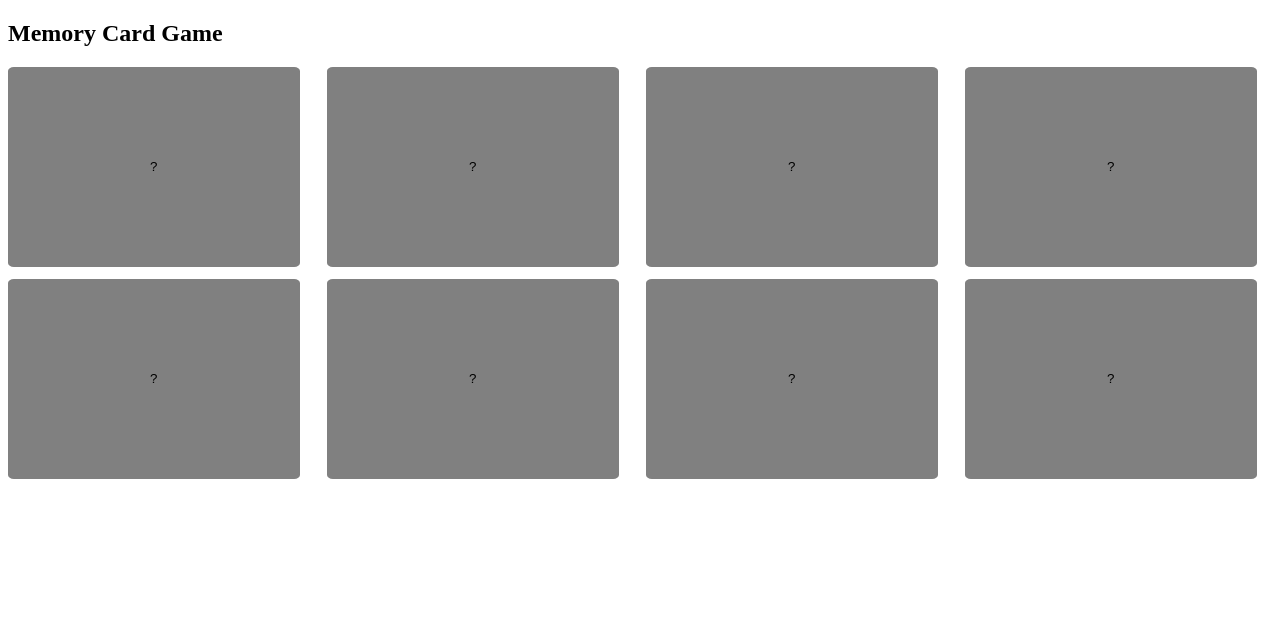
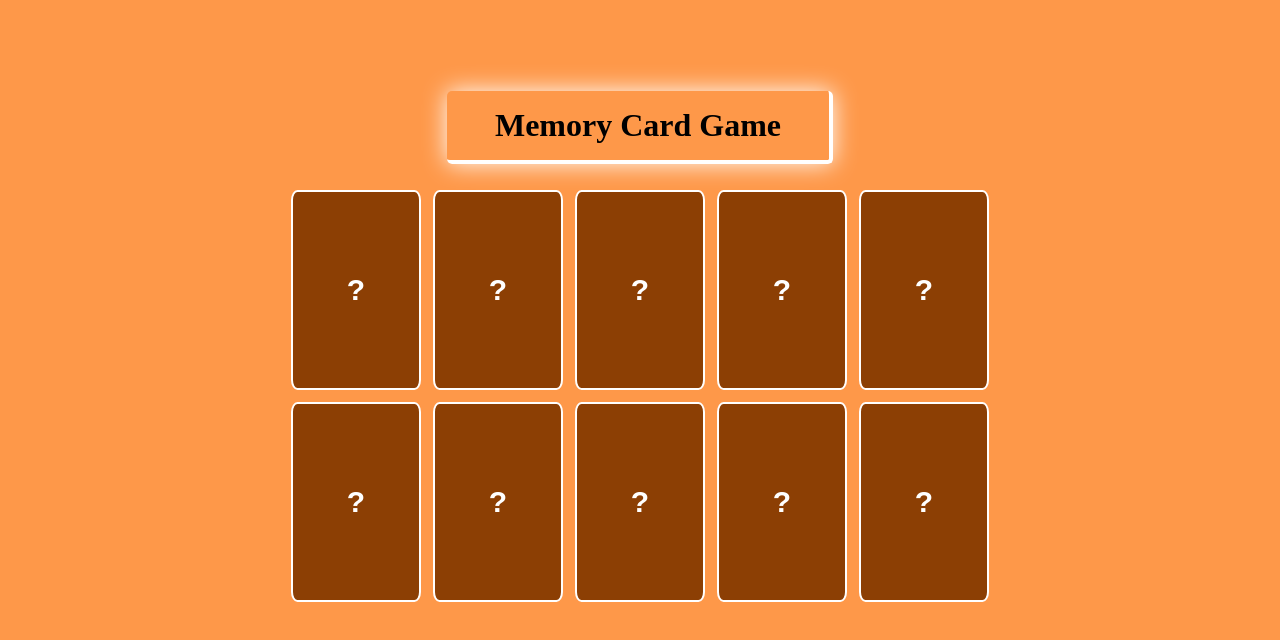
Before and after one commit to JAMILA-AIT-HAMOU/Memory-Card-Game, a React (Vite) app: page / in a window 1280 px wide. Shown: the top 640 px of the page. Built offline with nearby package versions, Linux system fonts and the light colour scheme.

Commit message:
styling..

```diff
--- a/src/App.css
+++ b/src/App.css
@@ -1,14 +1,39 @@
-
+section{
+  box-sizing: border-box;
+  display: flex;
+  flex-direction: column;
+  align-items: center;
+  margin: 4rem auto;
+  padding: 0 1rem;
+}
+h1{
+  box-shadow: 0 0 25px white;
+  padding: 1rem 3rem;
+  border-bottom:4px solid white;
+  border-right:4px solid white;
+  border-radius: 5px;
+  font-size: 2rem;
+}
 #cards{
   display: grid;
-  grid-template-columns: repeat(4, 1fr);
+  grid-template-columns: repeat(5, 1fr);
   grid-template-rows: repeat(3, 1fr);
   gap: 12px;
+  width: 100%;
 }
 #card{
-  width: 95%;
+  width: 130px;
   height: 200px;
-  border: 2px solid grey;
-  background-color: grey;
-  border-radius: 2%;
+  border: 2px solid white;
+  background-color:var(--card-color);
+  color:white;
+  border-radius: 5%;
+  font-size: 30px;
+  font-weight: bold;
+  transition: 0.4s ease-in-out;
 }
+#card:hover{
+  cursor: pointer;
+  background-color: var(--hover-color);
+  transform: scale(1.05);
+}
--- a/src/App.jsx
+++ b/src/App.jsx
@@ -1,6 +1,4 @@
 import { useEffect, useState } from 'react'
-import reactLogo from './assets/react.svg'
-import viteLogo from '/vite.svg'
 import './App.css'
 
 function App() {
@@ -43,6 +41,16 @@ function App() {
   },{
     id:8,
     text:"D",
+    lockBoard:false,
+    matched:false,
+  },{
+    id:9,
+    text:"E",
+    lockBoard:false,
+    matched:false,
+  },{
+    id:10,
+    text:"E",
     lockBoard:false,
     matched:false,
   },
--- a/src/index.css
+++ b/src/index.css
@@ -0,0 +1,13 @@
+:root{
+  --back-color:#fe9849;
+  --card-color:#8c3f04;
+  --hover-color:#632d03;
+}
+body{
+  background-color: var(--back-color);
+  min-height: 100vh;
+  margin: 0;
+  display: flex;
+  justify-content: center;
+  align-items: center;
+}
```
